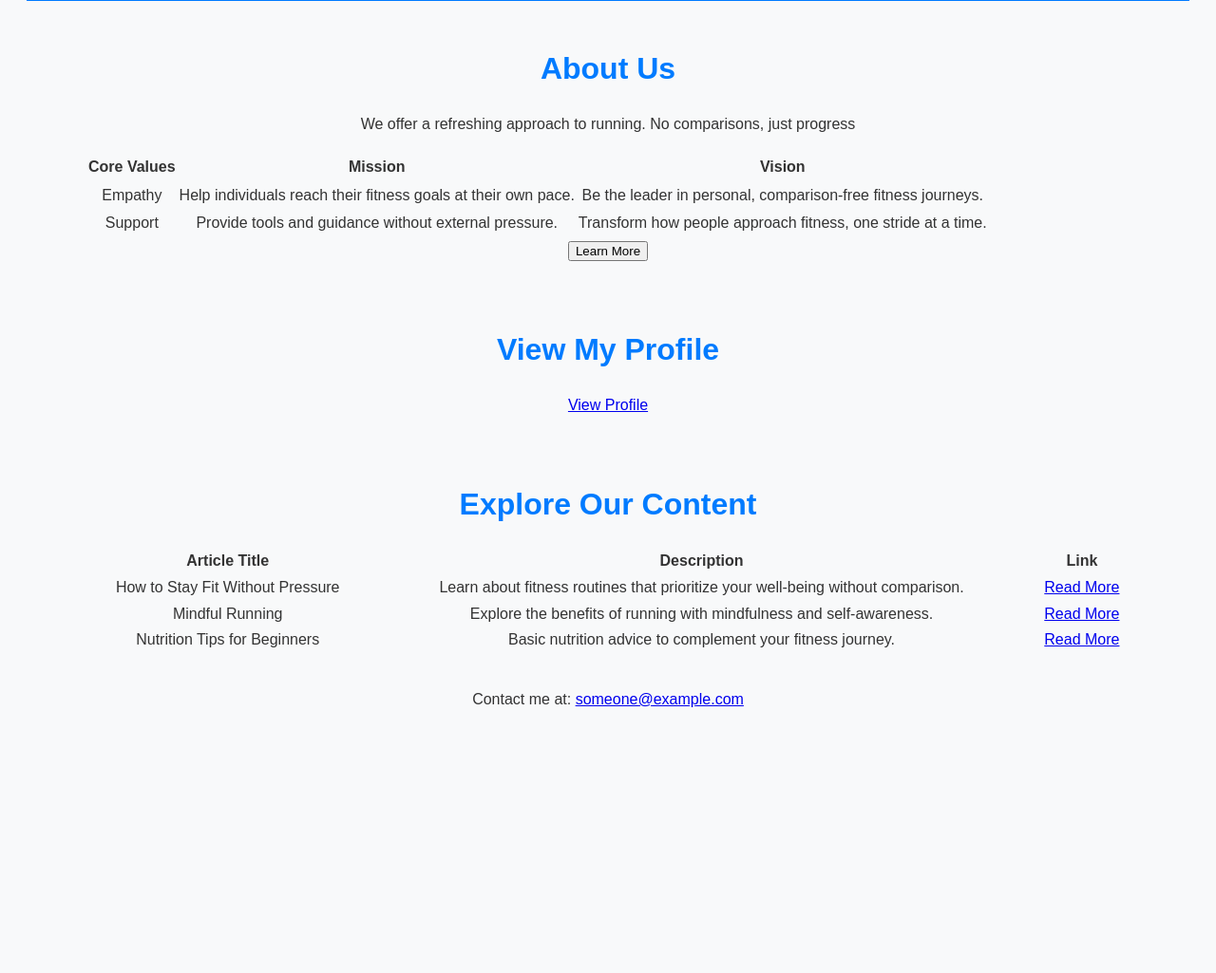
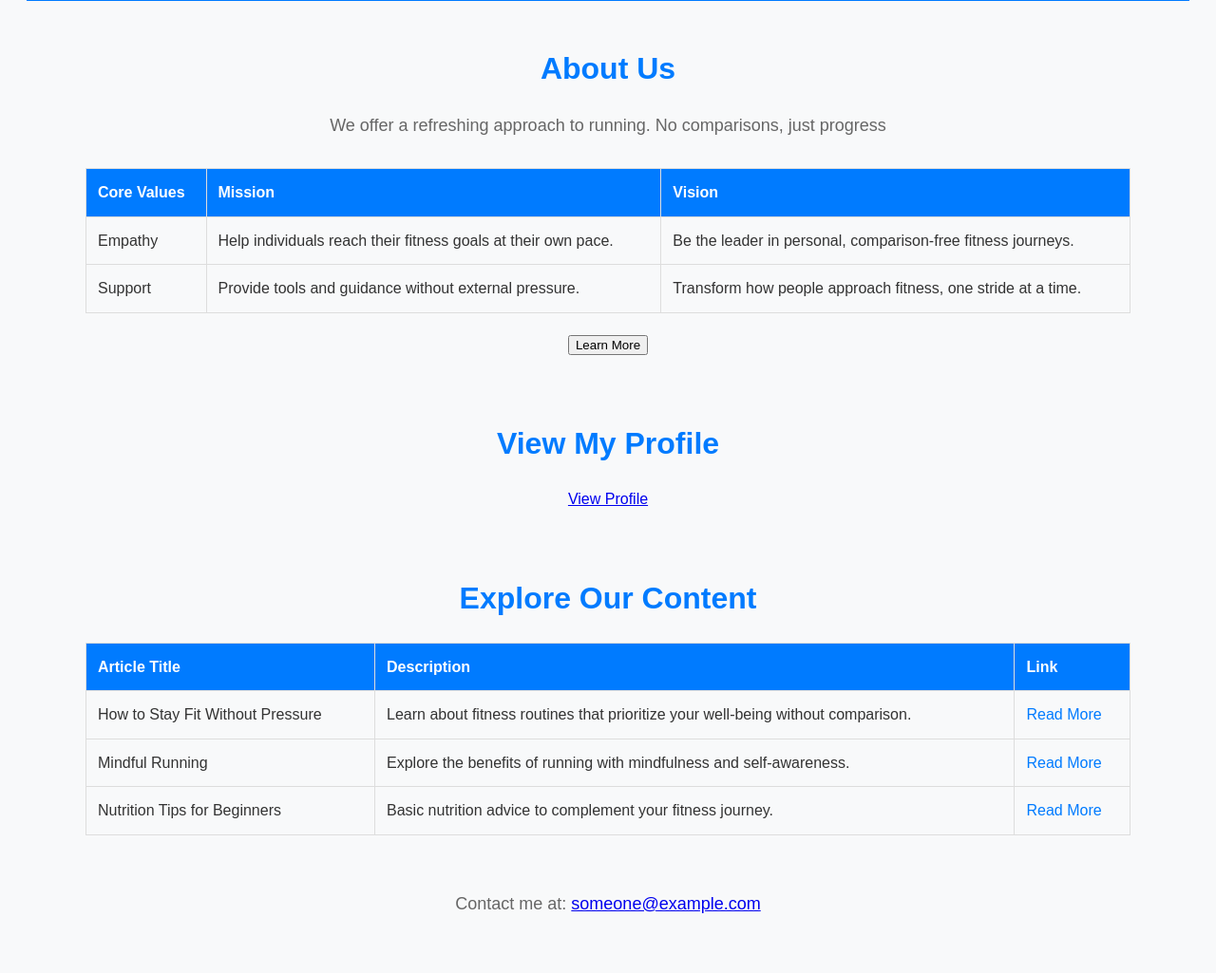
Before and after one commit to EmmaLond/Final_Project, a PHP site: page / in a window 1280 px wide. Shown: the part 475-1500 px from the top of the page at 95% size. Before the commit the page ends 1220 px from the top, so only its background shows below. Run offline with PHP 8.4, Linux system fonts and the light colour scheme.

Commit message:
styles wip

```diff
--- a/styles.css
+++ b/styles.css
@@ -58,9 +58,38 @@ h2 {
     margin-bottom: 20px;
 }
 
-.user table {
+p {
+    font-size: 18px;
+    color: #666;
+    margin-bottom: 30px;
+}
+
+ table {
     width: 100%;
+  margin: 20px 0;
+  border-collapse: collapse;
+  text-align: left;
 }
+
+th, td {
+  padding: 12px;
+  border: 1px solid #ddd;
+}
+
+th {
+  background-color: #007bff;
+  color: white;
+}
+
+td {
+  background-color: #f8f9fa;
+}
+
+table a {
+  color: #007bff;
+  text-decoration: none;
+}
+
 
 .content {
     margin: 50px, 0;
```
